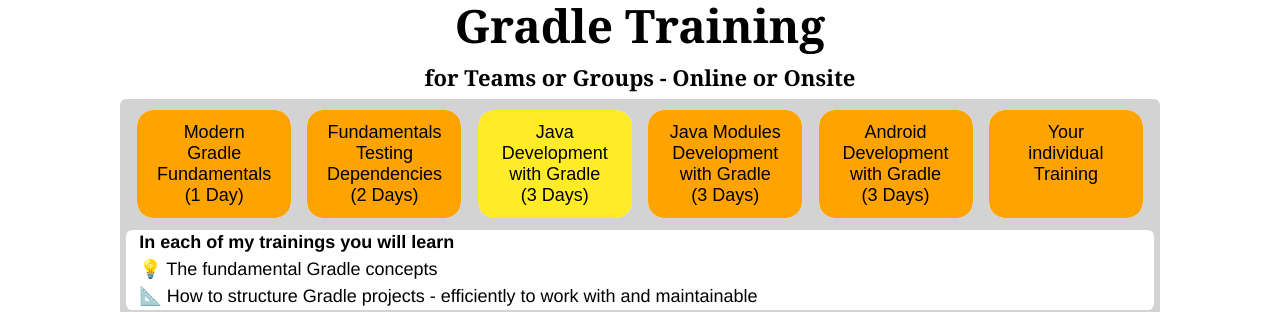
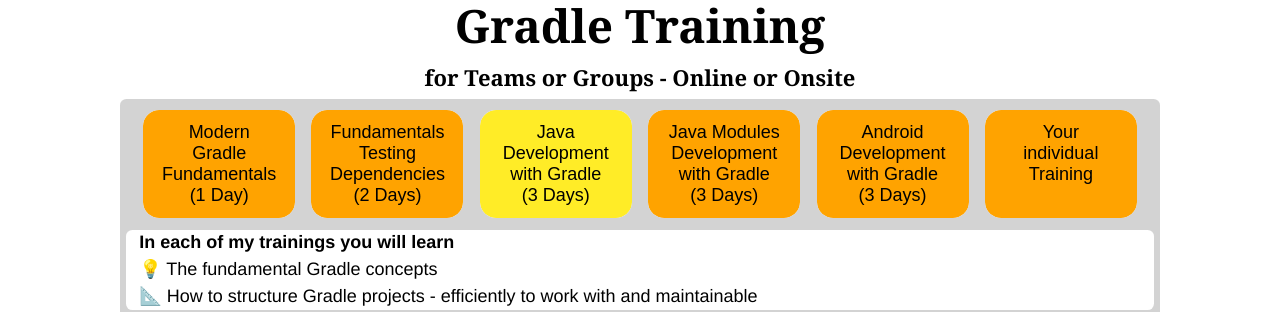
Before and after one commit to OnepieceSoftware/onepiecesoftware.github.io, a Jekyll site: the page index.html, which Jekyll copies as it is, in a window 1280 px wide. Shown: the part 1047-1359 px from the top of the page. Built offline with Jekyll 4.4.1, drawn with Linux system fonts in a browser that asks for light colours.

Commit message:
Fix button formatting

```diff
--- a/css/styles.css
+++ b/css/styles.css
@@ -122,7 +122,7 @@
     width: 100%;
 }
 button.small {
-    width: 154px;
+    width: 152px;
     white-space: pre-line;
 }
 button.long {
```
